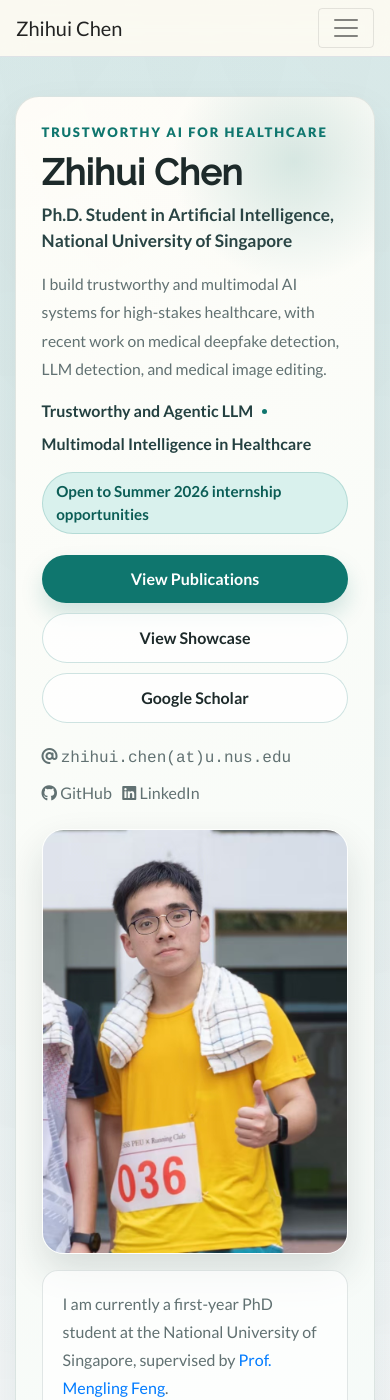
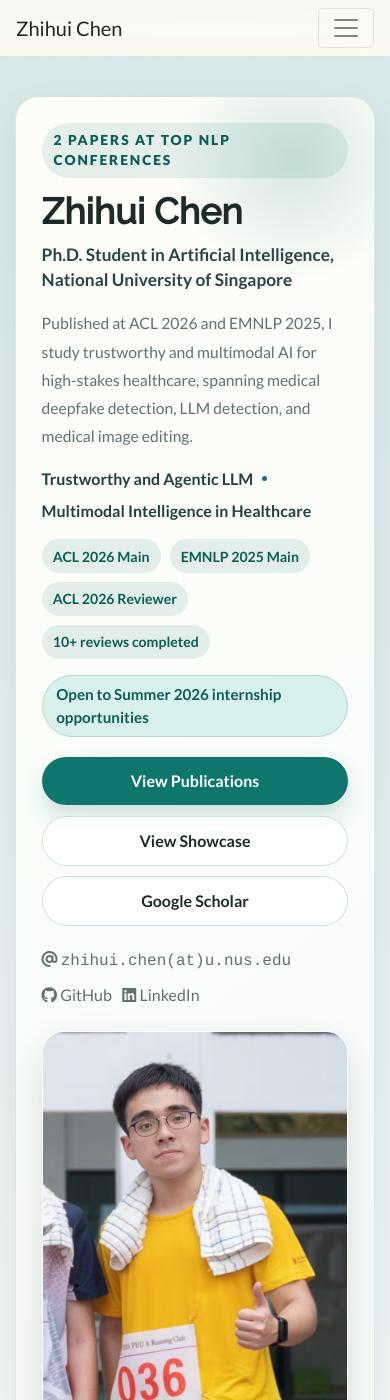
Before and after one commit to richardChenzhihui/richardChenzhihui.github.io, a Jekyll site: the page built from index.html, in a window 390 px wide and 1400 px high. Built offline with Jekyll 4.4.1, drawn with Linux system fonts in a browser that asks for light colours; nearby versions of some CDN libraries; a style sheet for code colours, icons or effects is not loaded; some of the changed text lies outside the part shown.

Commit message:
feat: prioritize publication impact on homepage

```diff
--- a/_data/profile.yml
+++ b/_data/profile.yml
@@ -29,22 +29,34 @@
     <strong>Research Interests:</strong> Trustworthy and Agentic LLM • Multi-modality Intelligence in Healthcare
   </p>
 
+hero_kicker: >-
+  2 papers at top NLP conferences
+
 hero_summary: >-
-  I build trustworthy and multimodal AI systems for high-stakes healthcare, with recent work on medical deepfake detection, LLM detection, and medical image editing.
+  Published at ACL 2026 and EMNLP 2025, I study trustworthy and multimodal AI for high-stakes healthcare, spanning medical deepfake detection, LLM detection, and medical image editing.
+
+hero_proof:
+  - "ACL 2026 Main"
+  - "EMNLP 2025 Main"
+  - "ACL 2026 Reviewer"
+  - "10+ reviews completed"
 
 availability:
   label: "Open to Summer 2026 internship opportunities"
 
 homepage_metrics:
   - value: "2"
-    label: "featured papers"
-    note: "ACL 2026 and EMNLP 2025"
-  - value: "50,635"
-    label: "medical image edits"
-    note: "across 3 modalities and 23 disease types"
-  - value: "+14.4%"
-    label: "AUROC uplift"
-    note: "DivScore vs. prior zero-shot detectors"
+    label: "top NLP conference papers"
+    note: "published at ACL 2026 and EMNLP 2025"
+  - value: "75k+"
+    label: "Hugging Face downloads"
+    note: "Med-Banana-50K dataset traction"
+  - value: "60+"
+    label: "GitHub stars"
+    note: "across DivScore and Med-Banana repositories"
+  - value: "ACL / NeurIPS / IJCAI"
+    label: "reviewer service"
+    note: "with 10+ papers reviewed"
 
 featured_work:
   - title: "MedForge"
--- a/_data/profile_zh.yml
+++ b/_data/profile_zh.yml
@@ -29,22 +29,34 @@
     <strong>研究方向：</strong>可信与智能体大语言模型 • 医疗领域多模态智能
   </p>
 
+hero_kicker: >-
+  两篇 TOP NLP 会议论文
+
 hero_summary: >-
-  聚焦高风险医疗场景中的可信与多模态人工智能，近期工作覆盖医学深度伪造检测、大模型文本检测与医学图像编辑数据集。
+  已发表 ACL 2026 与 EMNLP 2025 主会议论文，研究方向聚焦高风险医疗场景中的可信与多模态人工智能，覆盖医学深度伪造检测、大模型文本检测与医学图像编辑。
+
+hero_proof:
+  - "ACL 2026 主会议"
+  - "EMNLP 2025 主会议"
+  - "ACL 2026 审稿人"
+  - "已审稿 10+ 篇"
 
 availability:
   label: "期待 2026 年暑期实习机会"
 
 homepage_metrics:
   - value: "2"
-    label: "篇代表成果"
-    note: "ACL 2026 与 EMNLP 2025"
-  - value: "50,635"
-    label: "次医学图像编辑"
-    note: "覆盖 3 种模态与 23 类疾病"
-  - value: "+14.4%"
-    label: "AUROC 提升"
-    note: "DivScore 相比既有零样本检测器"
+    label: "篇 TOP NLP 论文"
+    note: "发表于 ACL 2026 与 EMNLP 2025"
+  - value: "75k+"
+    label: "Hugging Face 下载"
+    note: "Med-Banana-50K 数据集关注度"
+  - value: "60+"
+    label: "GitHub Stars"
+    note: "DivScore 与 Med-Banana 仓库合计"
+  - value: "ACL / NeurIPS / IJCAI"
+    label: "学术审稿服务"
+    note: "累计审稿 10+ 篇"
 
 featured_work:
   - title: "MedForge"
--- a/_includes/widgets/home_metrics.html
+++ b/_includes/widgets/home_metrics.html
@@ -3,13 +3,13 @@
 {% if metrics_en and metrics_en.size > 0 %}
 <section class="home-section">
     <div class="home-section-heading">
-        <span class="lang-en">Selected Outcomes</span>
-        <span class="lang-zh d-none">代表性成果</span>
+        <span class="lang-en">Publication Highlights</span>
+        <span class="lang-zh d-none">论文与影响力</span>
     </div>
     <div class="row">
         {% for metric in metrics_en %}
         {% assign metric_zh = metrics_zh[forloop.index0] %}
-        <div class="col-12 col-md-4 mb-3">
+        <div class="col-12 col-md-6 col-xl-3 mb-3">
             <div class="home-metric-card">
                 <div class="home-metric-value">{{ metric.value }}</div>
                 <div class="home-metric-label">
--- a/_includes/widgets/profile_card.html
+++ b/_includes/widgets/profile_card.html
@@ -9,8 +9,8 @@
         <div class="col-lg-7">
             <div class="home-hero-copy">
                 <div class="home-hero-kicker">
-                    <span class="lang-en">Trustworthy AI for healthcare</span>
-                    <span class="lang-zh d-none">面向医疗场景的可信人工智能</span>
+                    <span class="lang-en">{{ site.data.profile.hero_kicker }}</span>
+                    <span class="lang-zh d-none">{{ site.data.profile_zh.hero_kicker }}</span>
                 </div>
                 <div class="home-hero-name">
                     <span class="lang-en">{{ site.data.profile.primary_name }} <small>{{ site.data.profile.secondary_name }}</small></span>
@@ -39,6 +39,16 @@
                     <span class="lang-en">Multimodal Intelligence in Healthcare</span>
                     <span class="lang-zh d-none">医疗领域多模态智能</span>
                 </div>
+                {% if site.data.profile.hero_proof %}
+                <div class="home-hero-proof">
+                    {% for item in site.data.profile.hero_proof %}
+                    <span class="home-feature-badge">
+                        <span class="lang-en">{{ item }}</span>
+                        <span class="lang-zh d-none">{{ site.data.profile_zh.hero_proof[forloop.index0] }}</span>
+                    </span>
+                    {% endfor %}
+                </div>
+                {% endif %}
                 {% if site.data.profile.availability %}
                 <div class="home-status-pill">
                     <span class="lang-en">{{ site.data.profile.availability.label }}</span>
--- a/assets/css/global.css
+++ b/assets/css/global.css
@@ -188,9 +188,14 @@
 }
 
 .home-hero-kicker {
-    margin-bottom: 0.8rem;
-    color: var(--home-accent);
-    font-size: 0.82rem;
+    display: inline-flex;
+    align-items: center;
+    margin-bottom: 1rem;
+    padding: 0.45rem 0.75rem;
+    border-radius: 999px;
+    background: rgba(15, 118, 110, 0.1);
+    color: var(--home-accent-strong);
+    font-size: 0.86rem;
     font-weight: 800;
     letter-spacing: 0.14em;
     text-transform: uppercase;
@@ -232,6 +237,13 @@
     margin-bottom: 1rem;
     color: #234040;
     font-weight: 600;
+}
+
+.home-hero-proof {
+    display: flex;
+    flex-wrap: wrap;
+    gap: 0.55rem;
+    margin-bottom: 1rem;
 }
 
 .home-hero-dot {
@@ -355,20 +367,27 @@
     border-radius: 1.25rem;
     background: rgba(255, 253, 248, 0.92);
     box-shadow: 0 10px 24px rgba(18, 41, 41, 0.05);
+    transition: transform 0.2s ease, box-shadow 0.2s ease;
+}
+
+.home-metric-card:hover {
+    transform: translateY(-2px);
+    box-shadow: 0 16px 30px rgba(18, 41, 41, 0.08);
 }
 
 .home-metric-value {
     font-family: "Raleway", sans-serif;
-    font-size: clamp(2rem, 4vw, 2.8rem);
-    line-height: 1;
+    font-size: clamp(1.8rem, 3vw, 2.45rem);
+    line-height: 1.08;
     font-weight: 800;
     color: var(--home-accent-strong);
 }
 
 .home-metric-label {
     margin-top: 0.65rem;
-    font-size: 1rem;
+    font-size: 0.98rem;
     font-weight: 700;
+    line-height: 1.45;
 }
 
 .home-metric-note {
--- a/index.html
+++ b/index.html
@@ -6,11 +6,6 @@
 ---
 {% include widgets/profile_card.html %}
 {% include widgets/home_metrics.html %}
-{% include widgets/home_featured_work.html %}
-
-{% if site.data.display.homepage.show_experience %}
-    {% include widgets/experience_card.html %}
-{% endif %}
 
 {% if site.data.display.homepage.show_selected_publications %}
     {% assign pubs = site.publications | sort: "date" | reverse | where: "selected", true %}
@@ -19,8 +14,14 @@
         publications=pubs
         limit=3
         compact=true
-        title='<i class="fas fa-star"></i> Selected Publications'
+        title='<span class="lang-en"><i class="fas fa-star"></i> 2 Top NLP Conference Papers</span><span class="lang-zh d-none"><i class="fas fa-star"></i> 两篇 TOP NLP 会议论文</span>'
     %}
+{% endif %}
+
+{% include widgets/home_featured_work.html %}
+
+{% if site.data.display.homepage.show_experience %}
+    {% include widgets/experience_card.html %}
 {% endif %}
 
 {% if site.data.display.homepage.show_news %}
```
